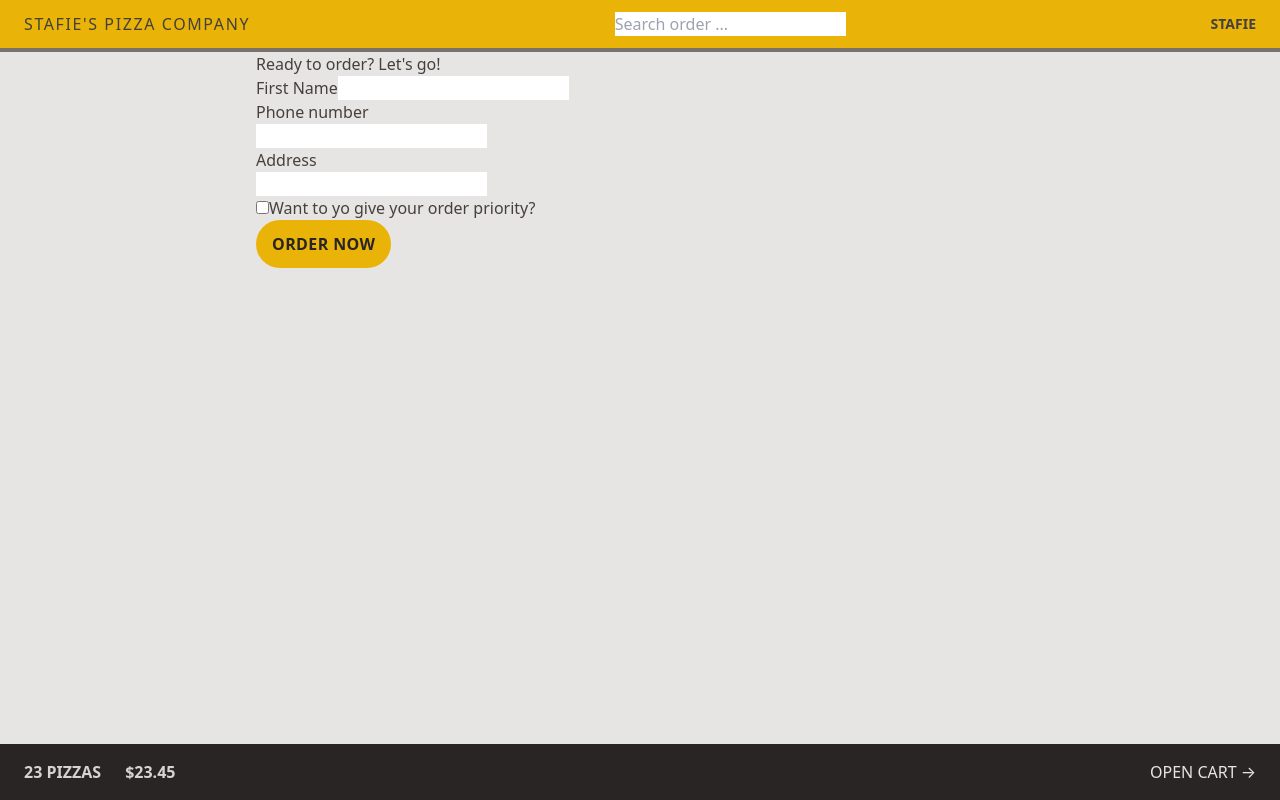
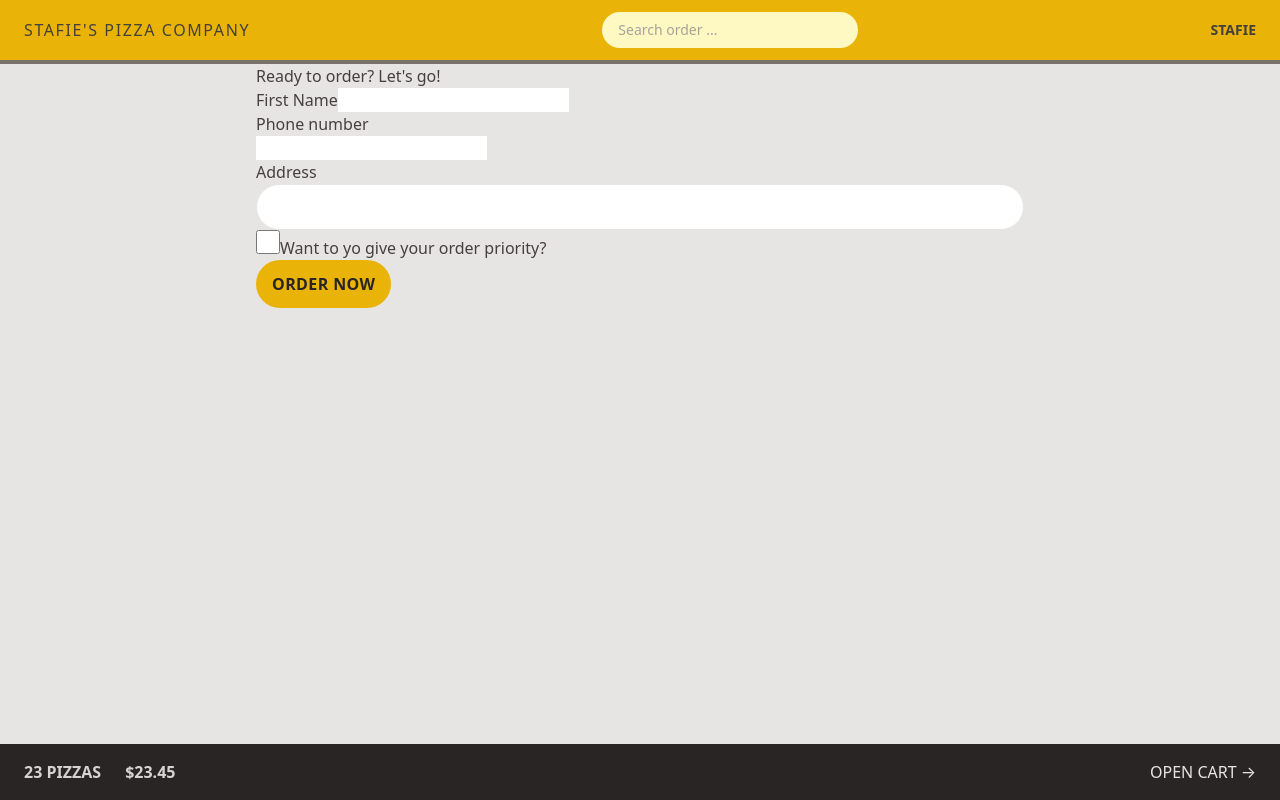
Before and after one commit to StafieA/ORDER-PIZZA, a React (Vite) app: page /order/new in a window 1280 px wide. Built offline with nearby package versions, Linux system fonts and the light colour scheme.

Commit message:
Style the form elements

```diff
--- a/src/features/cart/CartItem.jsx
+++ b/src/features/cart/CartItem.jsx
@@ -1,3 +1,5 @@
+import { formatCurrency } from "../../utils/helpers";
+
 function CartItem({ item }) {
   const { pizzaId, name, quantity, totalPrice } =
     item;
--- a/src/features/order/CreateOrder.jsx
+++ b/src/features/order/CreateOrder.jsx
@@ -66,6 +66,7 @@ function CreateOrder() {
               type="tel"
               name="phone"
               required
+              className=''
             />
           </div>
           {formErrors?.phone && (
@@ -80,6 +81,9 @@ function CreateOrder() {
               type="text"
               name="address"
               required
+              className='rounded-full border border-stone-200 px-4 py-2 text-sm transition-all duration-300
+                         focus:outline-none focus:ring focus:ring-yellow-400
+                         w-full md:px-6 md:py-3'
             />
           </div>
         </div>
@@ -91,7 +95,8 @@ function CreateOrder() {
             id="priority"
           // value={withPriority}
           // onChange={(e) => setWithPriority(e.target.checked)}
-          />
+          className='h-6 w-6 accent-yellow-400
+          focus:outline-none focus:ring focus:ring-yellow-400 focus:ring-offset-2'/>
           <label htmlFor="priority">
             Want to yo give your order priority?
           </label>
--- a/src/features/order/SearchOrder.jsx
+++ b/src/features/order/SearchOrder.jsx
@@ -21,6 +21,13 @@ function SearchOrder() {
         placeholder="Search order ..."
         value={query}
         onChange={handleChange}
+        className='rounded-full px-4 py-2
+                   text-sm bg-yellow-100
+                  placeholder:text-stone-400
+                  w-28 sm:w-64
+                  sm:focus:w-72
+                  transition-all duration-300
+                  focus:outline-none focus:ring focus:ring-yellow-600 focus:ring-opacity-50'
       ></input>
     </form>
   );
```
